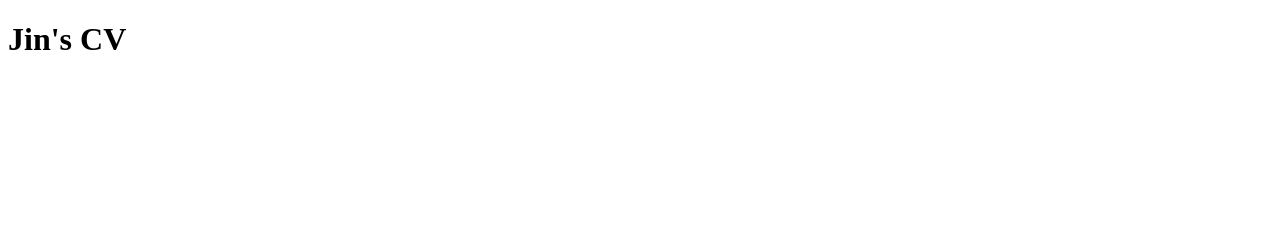
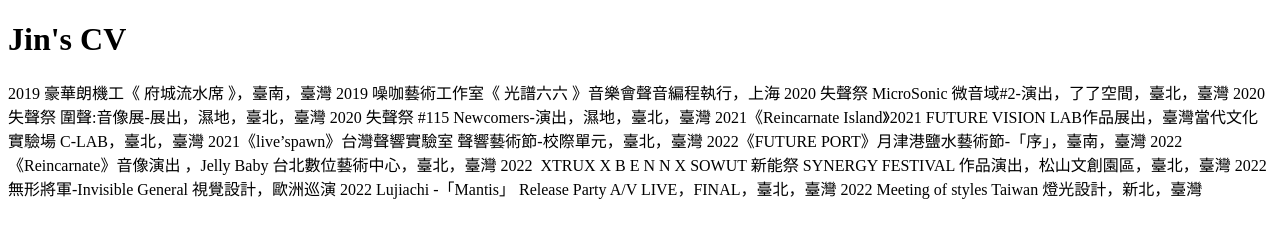
Before and after one commit to zoidsroy/zoidsroy.github.io, a plain HTML site: page index.html in a window 1280 px wide. Drawn offline with Linux system fonts and the light colour scheme.

Commit message:
First commit

```diff
--- a/index.html
+++ b/index.html
@@ -6,5 +6,32 @@
   </head>
   <body>
     <h1>Jin's CV</h1>
+    <p>
+2019 豪華朗機工《 府城流水席 》，臺南，臺灣
+
+2019 噪咖藝術工作室《 光譜六六 》音樂會聲音編程執行，上海
+
+2020 失聲祭 MicroSonic 微音域#2-演出，了了空間，臺北，臺灣
+
+2020 失聲祭 圍聲:音像展-展出，濕地，臺北，臺灣
+
+2020 失聲祭 #115 Newcomers-演出，濕地，臺北，臺灣
+
+2021《Reincarnate Island》2021 FUTURE VISION LAB作品展出，臺灣當代文化實驗場 C-LAB，臺北，臺灣
+
+2021《live’spawn》台灣聲響實驗室 聲響藝術節-校際單元，臺北，臺灣
+
+2022《FUTURE PORT》月津港鹽水藝術節-「序」，臺南，臺灣
+
+2022 《Reincarnate》音像演出 ，Jelly Baby 台北數位藝術中心，臺北，臺灣
+
+2022  XTRUX X B E N N X SOWUT 新能祭 SYNERGY FESTIVAL 作品演出，松山文創園區，臺北，臺灣
+
+2022 無形將軍-Invisible General 視覺設計，歐洲巡演
+
+2022 Lujiachi -「Mantis」 Release Party A/V LIVE，FINAL，臺北，臺灣
+
+2022 Meeting of styles Taiwan 燈光設計，新北，臺灣
+    </p>
   </body>
 </html>
```
